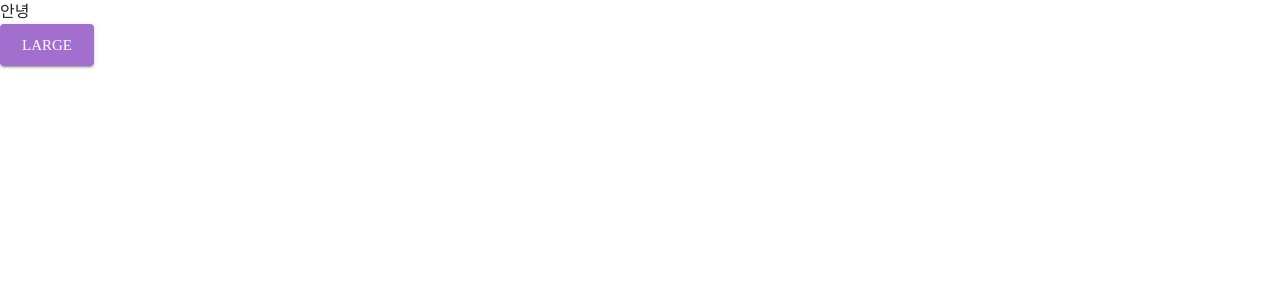
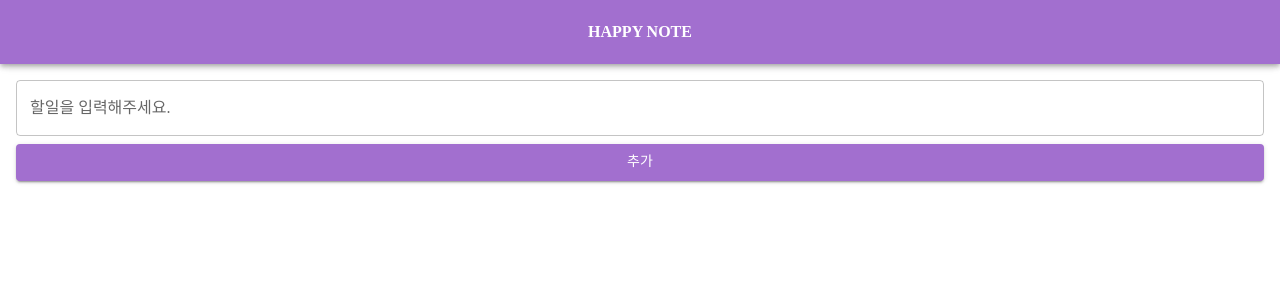
Before and after one commit to danulee/React_Project, a React (Create React App) app: page / in a window 1280 px wide. Shown: the top 300 px of the page. Built offline with nearby package versions, Linux system fonts and the light colour scheme; a web font is replaced by a local one.

Commit message:
할 일 리스트에 MUI 적용

```diff
--- a/src/App.js
+++ b/src/App.js
@@ -1,15 +1,194 @@
 import React, { useState, useRef } from "react";
-import { Button } from "@mui/material";
+import { AppBar , Toolbar ,TextField ,Button } from "@mui/material";
 
+//기능 함수들
+function useTodosState() {
+  const [todos, setTodos] = useState([]);
+  const lastTodoIdRef = useRef(0);
+
+  const addTodo = (newContent) => {
+    const id = ++lastTodoIdRef.current;
+
+    const newTodo = {
+      id,
+      content: newContent,
+      regDate: dateToStr(new Date()),
+    };
+
+    const newTodos = [...todos, newTodo];
+    setTodos(newTodos);
+  };
+
+  const modifyTodo = (index, newContent) => {
+    const newTodos = todos.map((todo, _index) =>
+      _index != index ? todo : { ...todo, content: newContent }
+    );
+    setTodos(newTodos);
+  };
+
+  const removeTodo = (index) => {
+    const newTodos = todos.filter((_, _index) => _index != index);
+    setTodos(newTodos);
+  };
+
+  return {
+    todos,
+    addTodo,
+    removeTodo,
+    modifyTodo,
+  };
+}
+
+
+//할일 리스트
+function TodoList({ todosState }) {
+  return (
+    <ul>
+      {todosState.todos.map((todo, index) => (
+        <TodoListItem
+          todosState={todosState}
+          key={todo.id}
+          todo={todo}
+          index={index}
+        />
+      ))}
+    </ul>
+  );
+}
+
+
+//할일 리스트 보여주기
+function TodoListItem({ todosState, todo, index }) {
+  const [editMode, setEditMode] = useState(false);
+  const [editedContent, setEditedContent] = useState(todo.content);
+  const editedContentInputRef = useRef(null);
+
+  const removeTodo = () => {
+    todosState.removeTodo(index);
+  };
+
+  const showTodo = () => {
+    setEditMode(true);
+  };
+
+  const commitEdit = () => {
+    if (editedContent.trim().length == 0) {
+      alert("할일을 입력해주세요.");
+      editedContentInputRef.current.focus();
+      return;
+    }
+
+    todosState.modifyTodo(index, editedContent.trim());
+
+    setEditMode(false);
+  };
+
+  const cancelEdit = () => {
+    setEditMode(false);
+    setEditedContent(todo.content);
+  };
+
+  return (
+    <li>
+      <br />
+      <span className="font-bold mx-5 p-5">{todo.id}</span>
+
+      <span className="mx-5 p-5">{todo.regDate}</span>
+
+      {editMode || (
+        <>
+           <span className="mx-5 p-5">{todo.content}</span>
+          <Button variant="outlined" onClick={showTodo}>수정</Button>
+        </>
+      )}
+      {editMode && (
+        <>
+          <input
+            type="text"
+            placeholder="할일을 입력해주세요."
+            value={editedContent}
+            onChange={(e) => setEditedContent(e.target.value)}
+          />
+          &nbsp;
+          <Button variant="outlined" onClick={commitEdit}>수정완료</Button>
+          &nbsp;
+          <Button variant="outlined" onClick={cancelEdit}>수정취소</Button>
+        </>
+      )}
+       &nbsp;
+      <Button variant="outlined" onClick={removeTodo}>삭제</Button>
+    </li>
+  );
+}
+
+
+//메인 (&할일 적어서 받기)
 function App() {
+  const todosState = useTodosState();
+  const onSubmit = (e) => {
+    e.preventDefault();
+
+    const form = e.target;
+
+    form.content.value = form.content.value.trim();
+
+    if (form.content.value.length == 0) {
+      alert("할일을 입력해주세요.");
+      form.content.focus();
+
+      return;
+    }
+
+    todosState.addTodo(form.content.value);
+    form.content.value = "";
+    form.content.focus();
+  };
+
   return (
     <>
-      <div>안녕</div>
-      <Button variant="contained" size="large">
-        Large
-      </Button>
+      <AppBar position="fixed">
+        <Toolbar>
+          <div className="flex-1"></div>
+          <span className="font-bold">HAPPY NOTE</span>
+          <div className="flex-1"></div>
+        </Toolbar>
+      </AppBar>
+      <Toolbar />
+      <form onSubmit={onSubmit} className="flex flex-col mt-4 px-4 gap-2">
+        <TextField
+          autoComplete="off"
+          name="content"
+          label="할일을 입력해주세요."
+          variant="outlined"
+        />
+        <Button type="submit" variant="contained">추가</Button>
+      </form>
+      <TodoList todosState={todosState} />
     </>
   );
 }
 
+
+//유틸
+// 날짜 객체 입력받아서 문장(yyyy-mm-dd hh:mm:ss)으로 반환한다.
+function dateToStr(d) {
+  const pad = (n) => {
+    return n < 10 ? "0" + n : n;
+  };
+
+  return (
+    d.getFullYear() +
+    "-" +
+    pad(d.getMonth() + 1) +
+    "-" +
+    pad(d.getDate()) +
+    " " +
+    pad(d.getHours()) +
+    ":" +
+    pad(d.getMinutes()) +
+    ":" +
+    pad(d.getSeconds())
+  );
+}
+
 export default App;
--- a/tailwind.config.js
+++ b/tailwind.config.js
@@ -1,8 +1,8 @@
 /** @type {import('tailwindcss').Config} */
 module.exports = {
-  content: ["./src/**/*.{js,jsx,ts,tsx}"],
+  content: ["./src/**/*.{html,js}"],
   theme: {
     extend: {},
   },
-  plugins: [require("daisyui")],
-};
+  plugins: [],
+}
```
Also changed, not shown: 2 other files (tests, documents, lock files or other folders).
